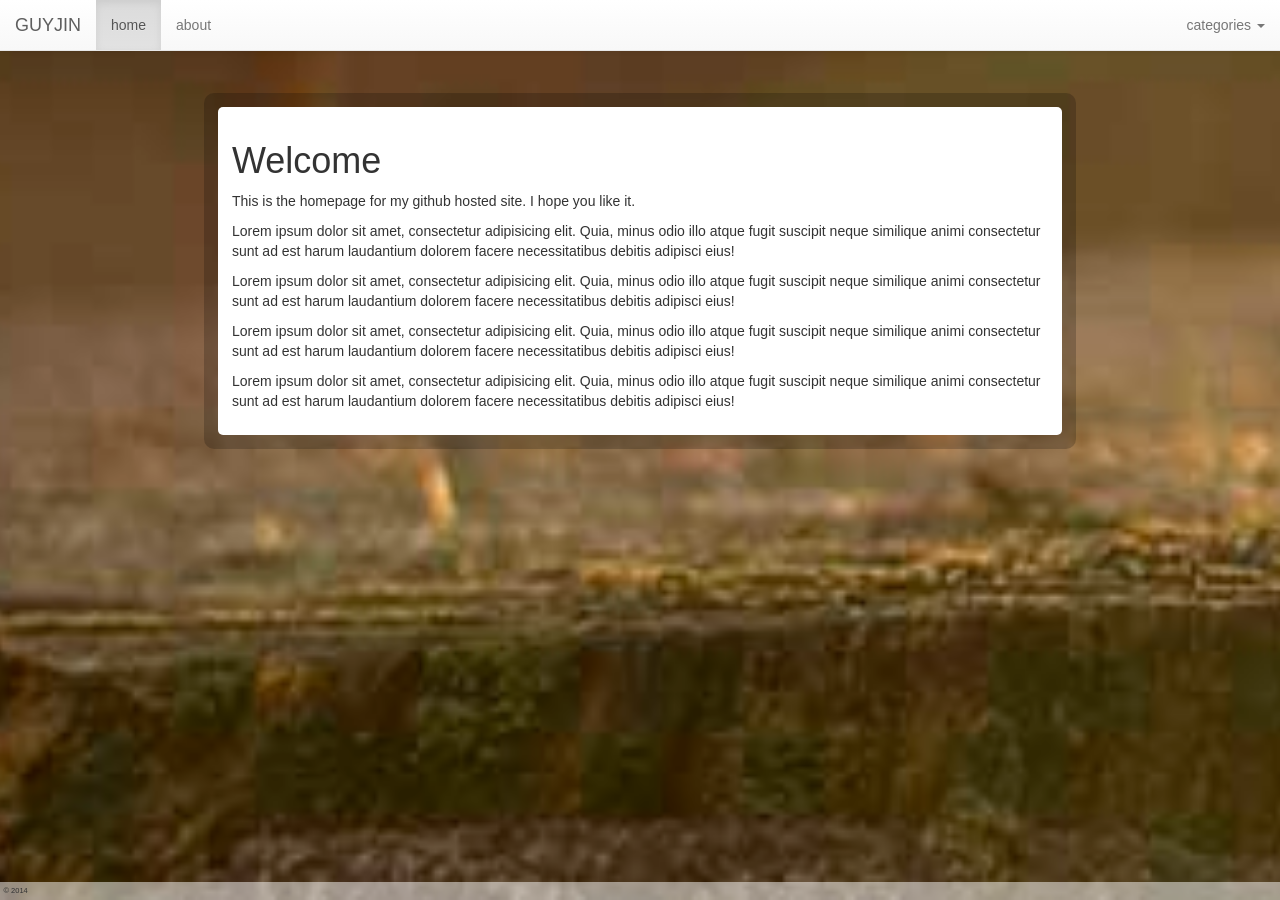
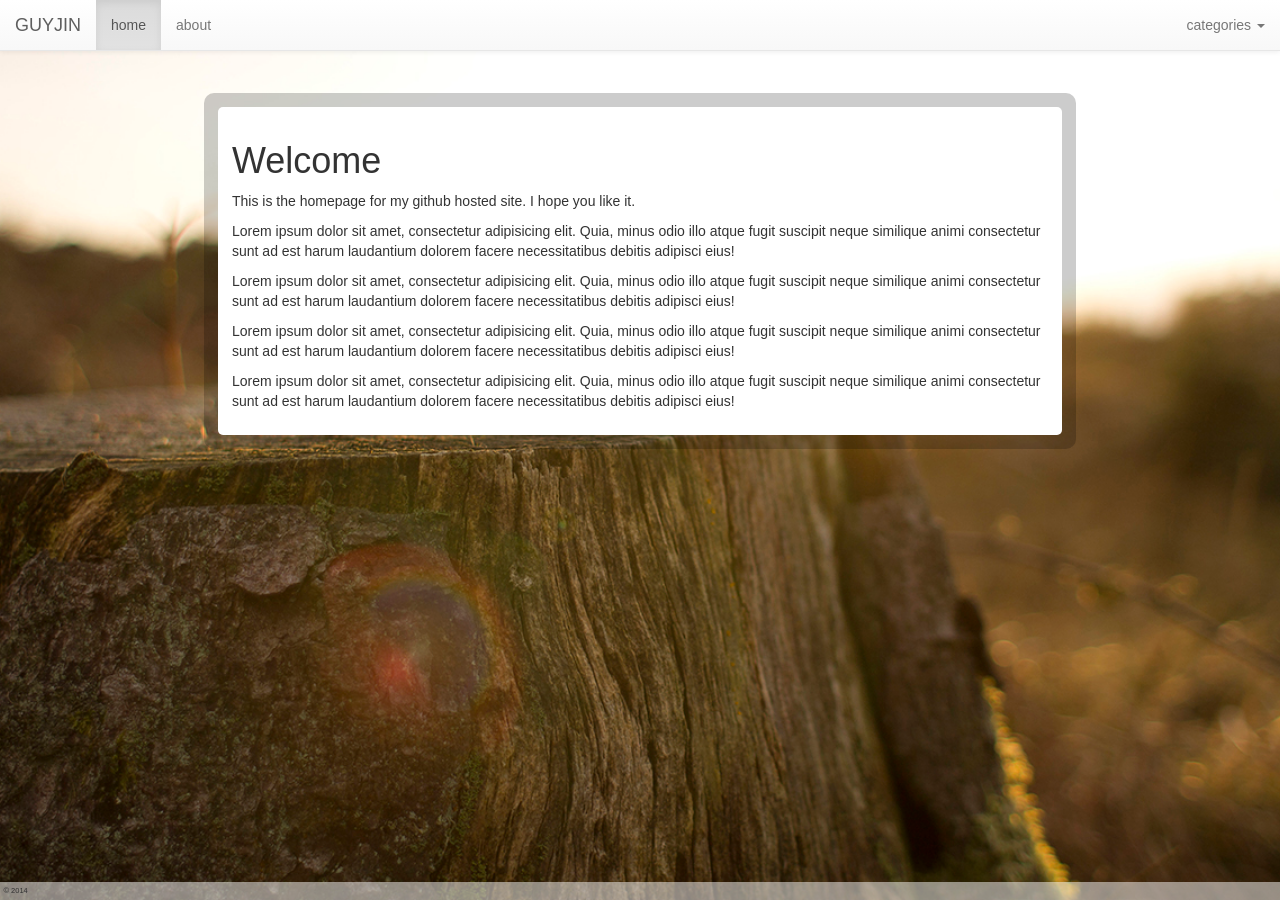
Before and after one commit to guyjin/guyjin.github.io, a Jekyll site: the page built from index.md, in a window 1280 px wide. Built offline with Jekyll 4.4.1, drawn with Linux system fonts in a browser that asks for light colours; nearby versions of some CDN libraries; some web fonts are replaced.

Commit message:
change wrong file

```diff
--- a/_includes/banner.html
+++ b/_includes/banner.html
@@ -1,3 +1,3 @@
 <div class="banner">
-	<img src="/img/bg.jpg" alt="tree stump">
+	<img src="/img/banner.jpg" alt="tree stump">
 </div>
--- a/_includes/bg.html
+++ b/_includes/bg.html
@@ -1,3 +1,3 @@
 <div class="bg">
-	<img src="/img/banner.jpg" alt="An images of tree stump in front of a sunset.">
+	<img src="/img/bg.jpg" alt="An images of tree stump in front of a sunset.">
 </div>
```
